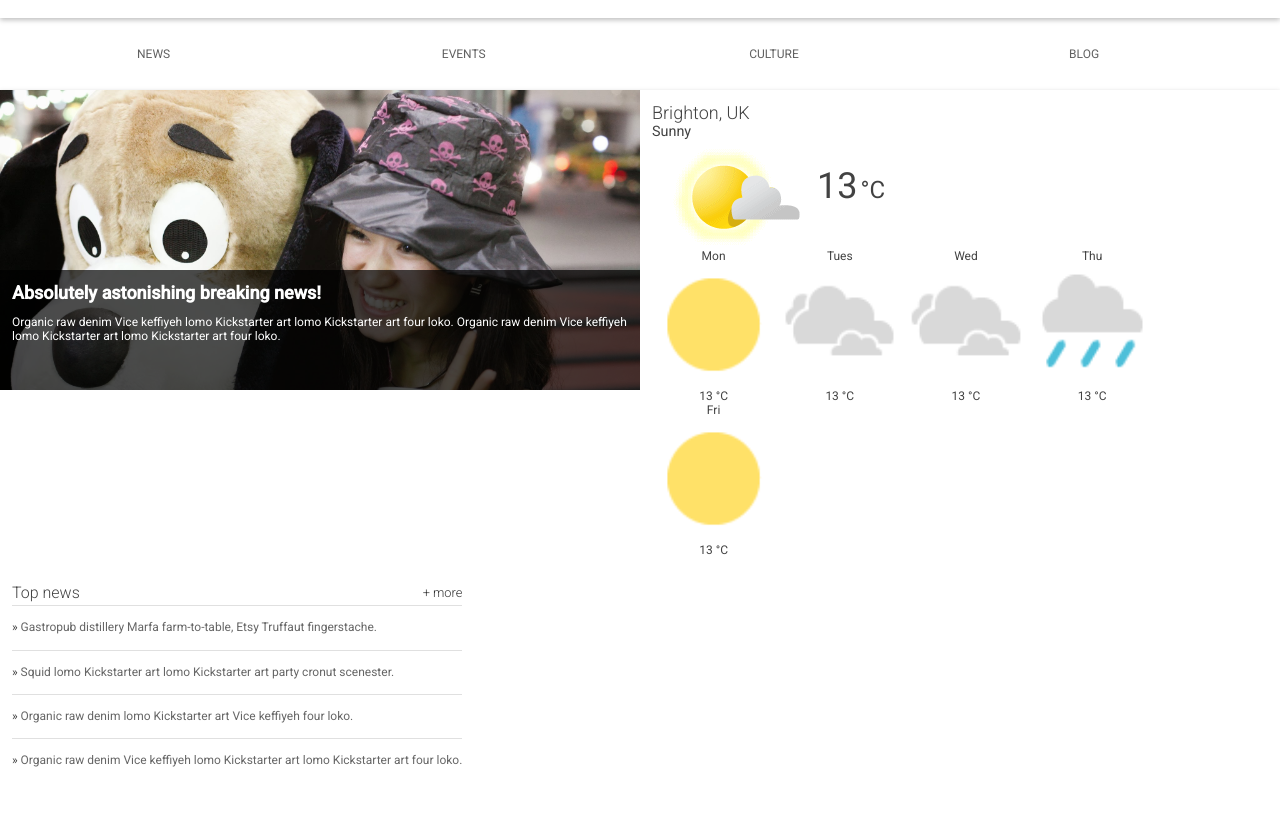
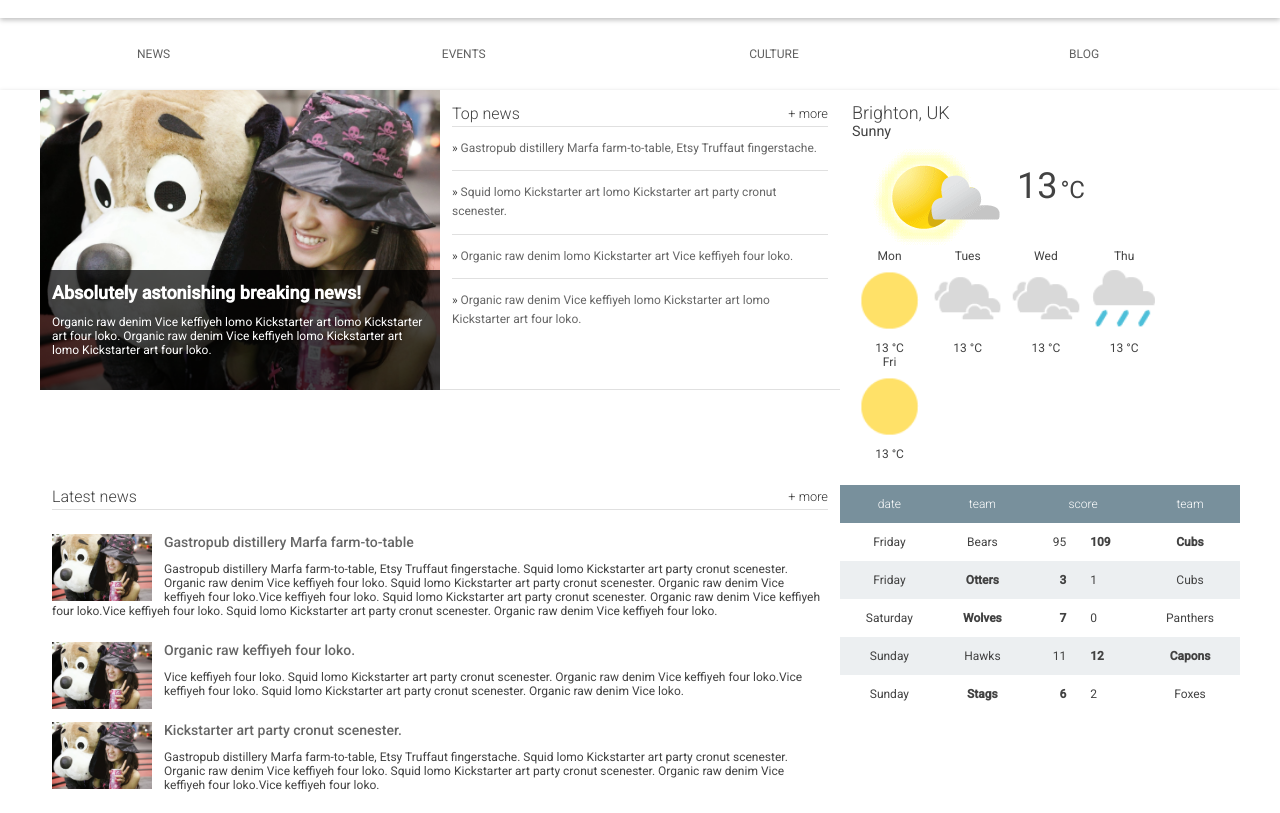
Before and after one commit to KSu42/home-town-app-2, a plain HTML site: page index.html in a window 1280 px wide. Shown: the part 87-900 px from the top of the page. Drawn offline with Linux system fonts and the light colour scheme.

Commit message:
responsive design completed - breakpoints set at 550px, 800px, and 1200px

```diff
--- a/main.css
+++ b/main.css
@@ -54,35 +54,55 @@ ul {
   margin: 0;
 }
 
-@media screen and (min-width: 450px) {
+@media screen and (min-width: 550px) {
   .hero {
     width: 50%;
-    order: -2;
+    order: -5;
   }
   .weather {
     width: 50%;
-    order: -1;
-  }
-}
-
-/*
-@media screen and (min-width: 550px) {
-  .red {
-    width: 33.3333%;
-  }
-  .orange {
-    width: 66.6666%;
+    order: -4;
   }
 }
 
 @media screen and (min-width: 800px) {
-  .container {
-    width: 800px;
+  .top-news {
+    width: 50%;
+    order: -3;
+  }
+  .scores {
+    width: 50%;
+    order: -2;
+  }
+}
+
+@media screen and (min-width: 1200px) {
+  .content {
+    width: 1200px;
     margin-left: auto;
     margin-right: auto;
   }
+  .hero {
+    width: 33.3333%;
+    order: -5;
+  }
+  .top-news {
+    width: 33.3333%;
+    order: -4;
+  }
+  .weather {
+    width: 33.3333%;
+    order: -3;
+  }
+  .recent-news {
+    width: 66.6666%;
+    order: -2;
+  }
+  .scores {
+    width: 33.3333%;
+    order: -1;
+  }
 }
-*/
 
 /*
  *
```
